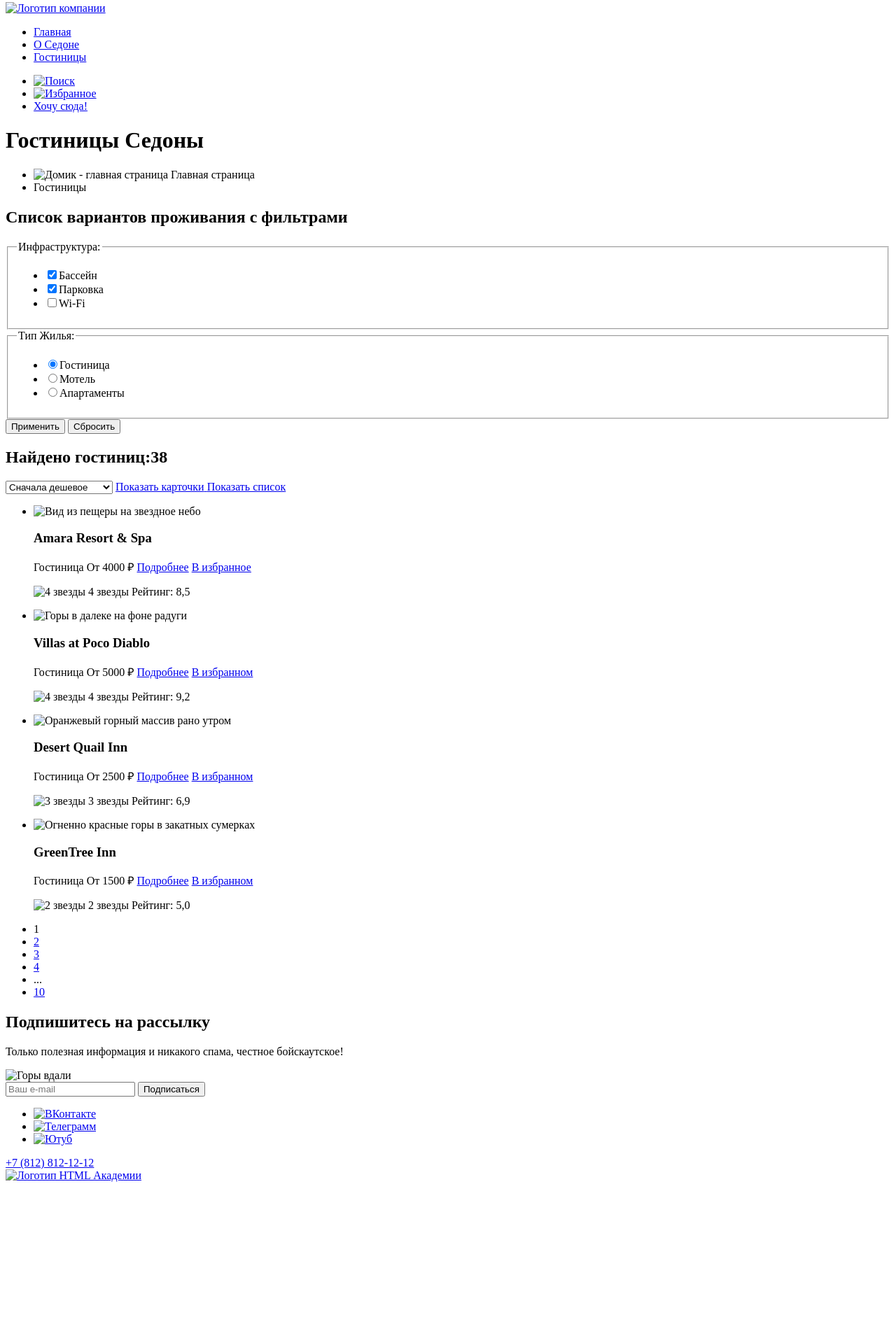
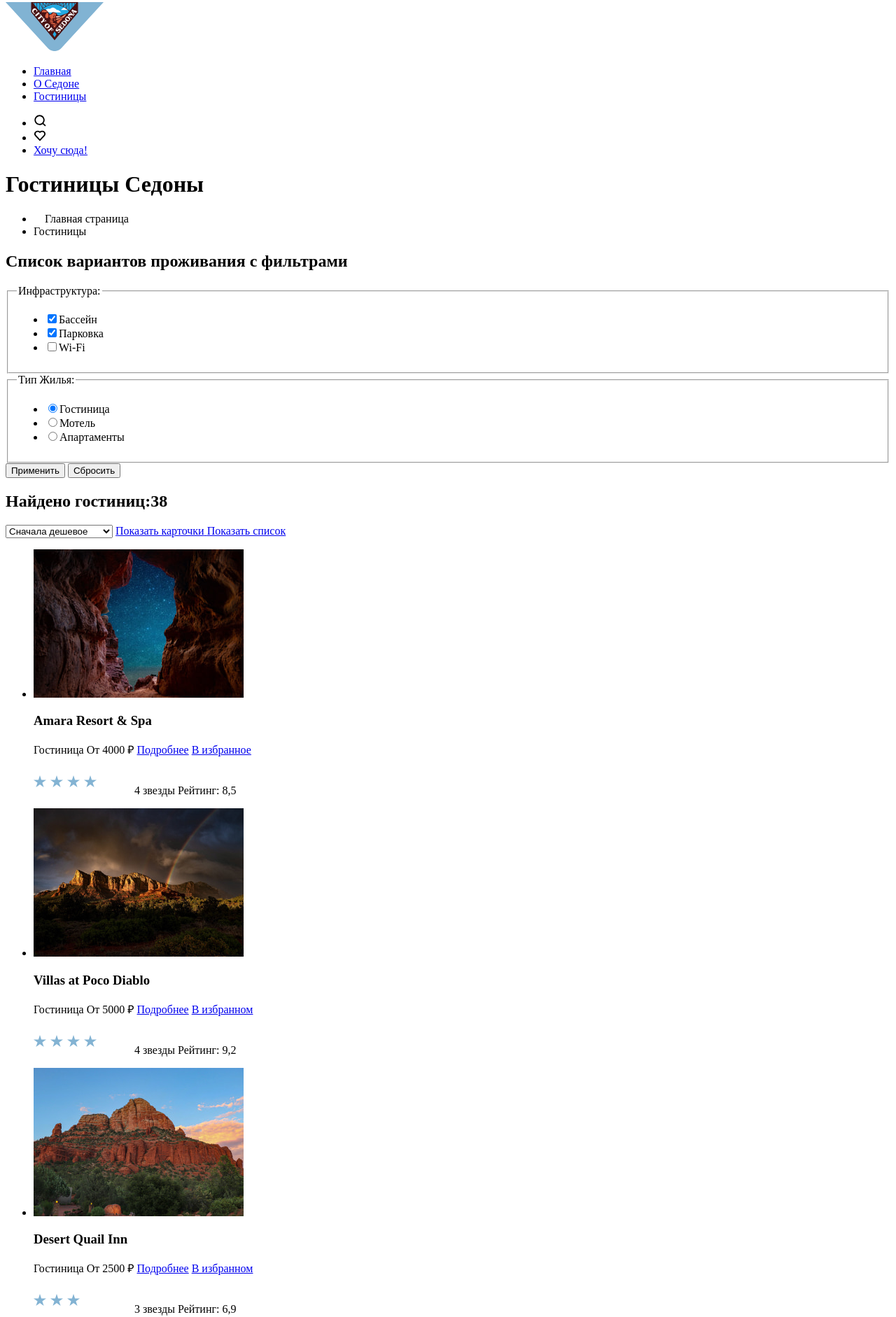
Before and after one commit to htmlacademy-htmlcss/2256695-sedona-37, a plain HTML site: page catalog.html in a window 1280 px wide. Shown: the part 5-1887 px from the top of the page at 70% size. Before the commit the page ends 1702 px from the top, so only its background shows below. Drawn offline with Linux system fonts and the light colour scheme.

Commit message:
Графика

```diff
--- a/catalog.html
+++ b/catalog.html
@@ -8,7 +8,7 @@
     <header class="page-header">
       <nav class="navigation">
        <a class="logo" href="index.html">
-          <img src="#" alt="Логотип компании">
+         <img src="images/logo.svg" width="140" height="70" alt="Логотип компании">
        </a>
        <ul class="navigation-list">
          <li class="navigation-item">
@@ -24,11 +24,11 @@
        <ul class="navigation-user">
          <li class="navigation-click">
            <a class="navigation-link" href="#">
-              <img src="#" alt="Поиск"></a>
+             <img src="images/search.svg" width="18" height="18" alt="Поиск"></a>
          </li>
          <li class="navigation-click">
            <a class="navigation-link" href="#">
-            <img src="#" alt="Избранное"></a>
+           <img src="images/save.svg" width="18" height="17" alt="Избранное"></a>
          </li>
          <li class="navigation-click">
            <a class="navigation-link" href="#">Хочу сюда!</a>
@@ -41,7 +41,7 @@
         <ul class="breadcrumbs">
          <li class="breadcrumbs-item">
              <a class="breacrumbs-link" href="index.html"></a>
-             <img class="bresdcrumbs-homepage" src="#" alt="Домик - главная страница">
+             <img class="bresdcrumbs-homepage" src="images/return-homepage.svg" width="12" height="12" alt="Домик - главная страница">
              <span class="visually-hidden">Главная страница</span>
          </li>
          <li class="breadcrumbs-item">
@@ -106,49 +106,49 @@
       <section class="cards">
        <ul class="hotel-list">
          <li class="hotel-card">
-             <img class="hotel-card-image" src="#" alt="Вид из пещеры на звездное небо">
+             <img class="hotel-card-image" src="images/hotel-amara.jpg" width="300" height="212" alt="Вид из пещеры на звездное небо">
              <h3 class="hotel-card-title">Amara Resort & Spa</h3>
            <span class="hotel-card-price">Гостиница От 4000 ₽</span>
            <a class="hotel-card-button" href="#">Подробнее</a>
            <a class="hotel-card-favourites-button" href="#">В избранное</a>
            <p class="star-4">
-            <img class="star-4-image" src="#" alt="4 звезды">
+            <img class="star-4-image" src="images/star-4.svg" width="140" height="37" alt="4 звезды">
             <span class="visually-hidden">4 звезды</span>
             <span>Рейтинг: 8,5</span>
            </p>
          </li>
          <li class="hotel-card">
-               <img class="hotel-card-image" src="#" alt="Горы в далеке на фоне радуги">
+               <img class="hotel-card-image" src="images/hotel-villas.jpg" width="300" height="212" alt="Горы в далеке на фоне радуги">
                <h3 class="hotel-card-title">Villas at Poco Diablo</h3>
              <span class="hotel-card-price">Гостиница От 5000 ₽</span>
              <a class="hotel-card-button" href="#">Подробнее</a>
              <a class="hotel-card-favourites-button" href="#">В избранном</a>
              <p class="star-4">
-               <img class="star-4-image" src="#" alt="4 звезды">
+               <img class="star-4-image" src="images/star-4.svg" width="140" height="37" alt="4 звезды">
               <span class="visually-hidden">4 звезды</span>
               <span>Рейтинг: 9,2</span>
              </p>
            </li>
          <li class="hotel-card">
-             <img class="hotel-card-image" src="#" alt="Оранжевый горный массив рано утром">
+             <img class="hotel-card-image" src="images/hotel-desert.jpg" width="300" height="212" alt="Оранжевый горный массив рано утром">
              <h3 class="hotel-card-title">Desert Quail Inn</h3>
              <span class="hotel-card-price">Гостиница От 2500 ₽</span>
              <a class="hotel-card-button" href="#">Подробнее</a>
              <a class="hotel-card-favourites-button" href="#">В избранном</a>
              <p class="star-3">
-               <img class="star-3-image" src="#" alt="3 звезды">
+               <img class="star-3-image" src="images/star-3.svg" width="140" height="37" alt="3 звезды">
               <span class="visually-hidden">3 звезды</span>
               <span>Рейтинг: 6,9</span>
              </p>
          </li>
          <li class="hotel-card">
-             <img class="hotel-card-image" src="#" alt="Огненно красные горы в закатных сумерках">
+             <img class="hotel-card-image" src="images/hotel-greentree.jpg" width="300" height="212" alt="Огненно красные горы в закатных сумерках">
              <h3 class="hotel-card-title">GreenTree Inn</h3>
              <span class="hotel-card-price">Гостиница От 1500 ₽</span>
              <a class="hotel-card-button" href="#">Подробнее</a>
              <a class="hotel-card-favourites-button" href="#">В избранном</a>
              <p class="star-2">
-               <img class="star-2-image" src="#" alt="2 звезды">
+               <img class="star-2-image" src="images/star-2.svg" width="140" height="37" alt="2 звезды">
               <span class="visually-hidden">2 звезды</span>
               <span>Рейтинг: 5,0</span>
              </p>
@@ -170,7 +170,7 @@
            <a class="pagination-link" href="#">4</a>
          </li>
          <li class="pagination-item">
-          <a class="button pagination-choose-page" type="button">...</a>
+          <a class="pagination-choose-page" href="#">...</a>
          </li>
          <li class="pagination-item">
              <a class="pagination-link" href="#">10</a>
@@ -180,29 +180,29 @@
        <section class="newsletter">
         <h2 class="newsletter-title">Подпишитесь на рассылку</h2>
         <p class="newsletter-about">Только полезная информация и никакого спама, честное бойскаутское!</p>
-        <img src="#" alt="Горы вдали">
      <form class="newsletter-form" action="https://echo.htmlacademy.ru/" method="post">
         <input class="field" placeholder="Ваш e-mail" type="email" name="newsletter-email" id="newsletter-email" required>
-        <button class="newsletter-button" type="submit">Подписаться</a>
+        <button class="newsletter-button" type="submit">Подписаться</button>
      </form>
      </section>
     </main>
+
     <footer class="page-footer">
       <section class="footer-social">
         <ul class="footer-social-list">
          <li class="footer-social-item">
            <a class="footer-social-link" href="https://vk.com/htmlacademy">
-           <img src="#" alt="ВКонтакте">
+           <img src="images/vkontakte.svg" width="24" height="14" alt="ВКонтакте">
            </a>
          </li>
          <li class="footer-social-item">
            <a class="footer-social-link" href="https://t.me/htmlacademy">
-           <img src="#" alt="Телеграмм">
+           <img src="images/telegram.svg" width="18" height="15" alt="Телеграмм">
            </a>
          </li>
          <li class="footer-social-item">
            <a class="footer-social-link" href="https://www.youtube.com/user/htmlacademy">
-           <img src="#" alt="Ютуб">
+           <img src="images/youtube.svg" width="22" height="17" alt="Ютуб">
            </a>
          </li>
         </ul>
@@ -212,7 +212,7 @@
       </section>
       <section class="footer-logo">
            <a class="htmlacademy-logo-link" href="https://htmlacademy.ru/">
-           <img class="htmlacademy-logo" src="#" alt="Логотип HTML Академии"></a>
+           <img class="htmlacademy-logo" src="images/html-academy.svg" width="115" height="34" alt="Логотип HTML Академии"></a>
       </section>
     </footer>
   </body>
```
Also changed, not shown: index.html (+15 -15 lines). Lines whose indentation alone changed are shown as unchanged.
